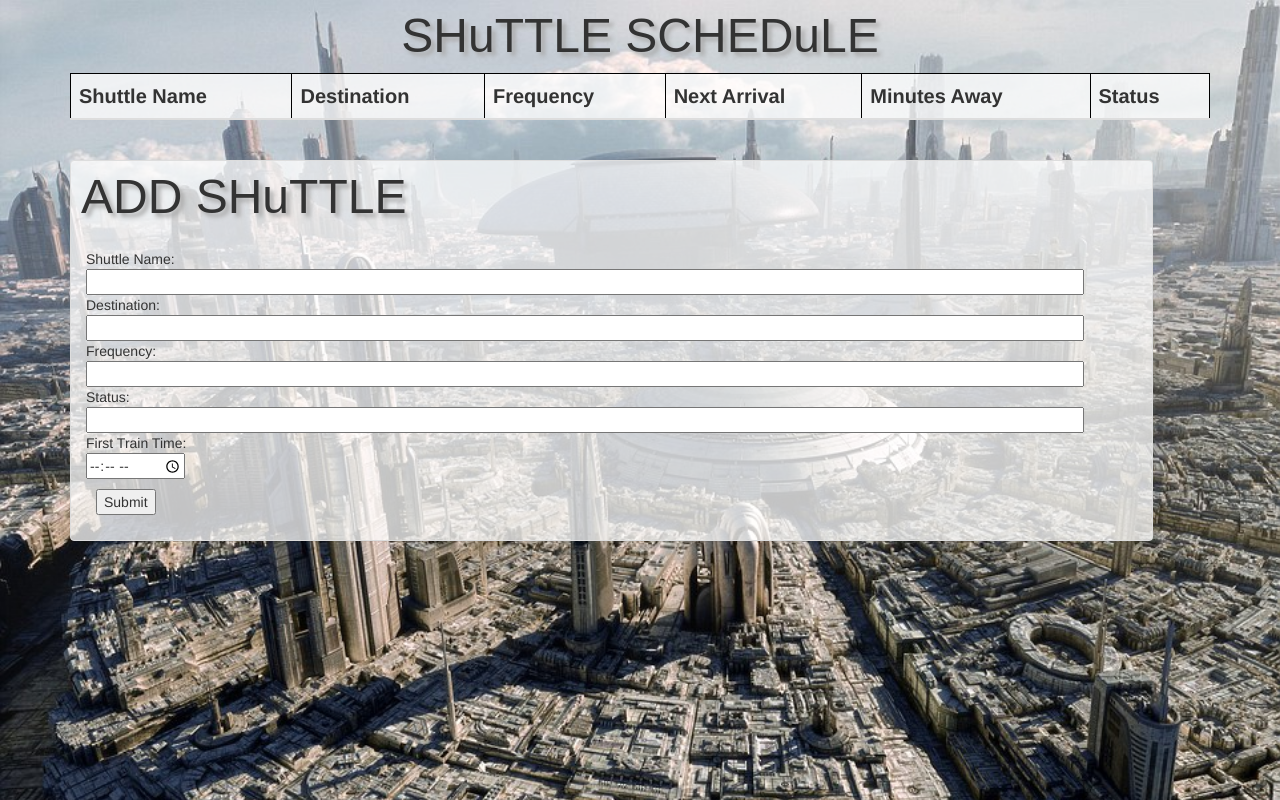
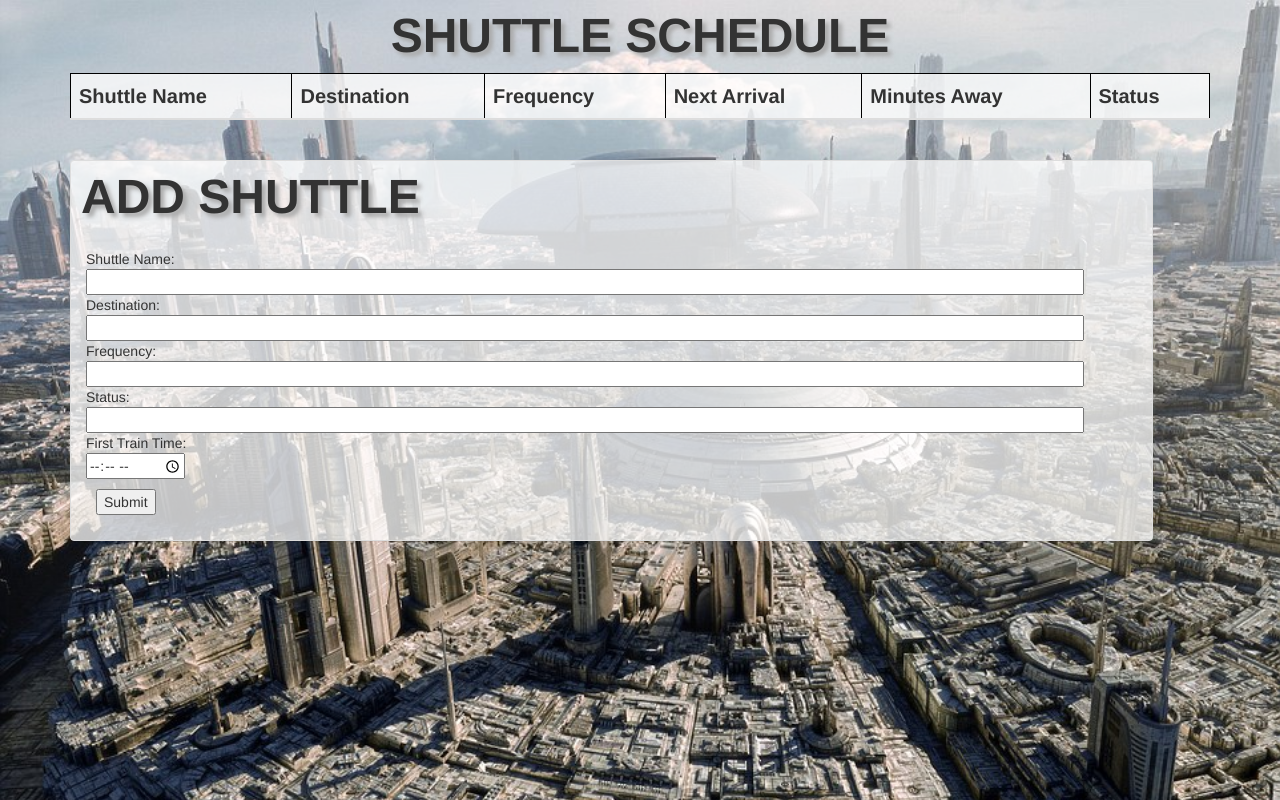
Before and after one commit to malley73/Train-Schedule, a plain HTML site: page index.html in a window 1280 px wide. Drawn offline with nearby package versions, Linux system fonts and the light colour scheme; no server answers; a web font is replaced by a local one.

Commit message:
custom font didn't support https

```diff
--- a/assets/css/style.css
+++ b/assets/css/style.css
@@ -16,7 +16,7 @@ body {
 
 h1,
 h2 {
-  font-family: 'Star Jedi', arial;
+  font-weight: bold;
   font-size: 48px;
   text-shadow: 4px 4px 4px #aaa;
   margin: 10px;
--- a/index.html
+++ b/index.html
@@ -19,7 +19,7 @@
 
 <body>
   <header>
-    <h1 class="header">SHuTTLE SCHEDuLE</h1>
+    <h1 class="header">SHUTTLE SCHEDULE</h1>
   </header>
   <div class="main container">
     <div>
@@ -40,7 +40,7 @@
     </div>
     <br>
     <div class="form panel panel-default">
-      <h2>ADD SHuTTLE</h2>
+      <h2>ADD SHUTTLE</h2>
       <div class="panel-body">
         <form>
           Shuttle Name:
```
